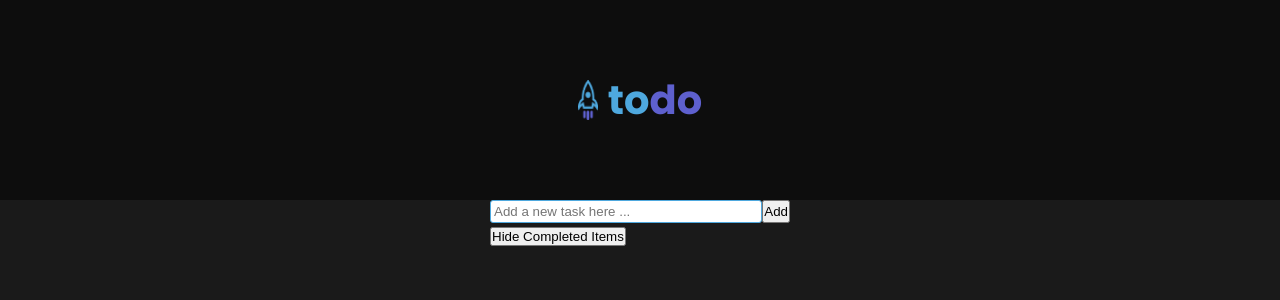
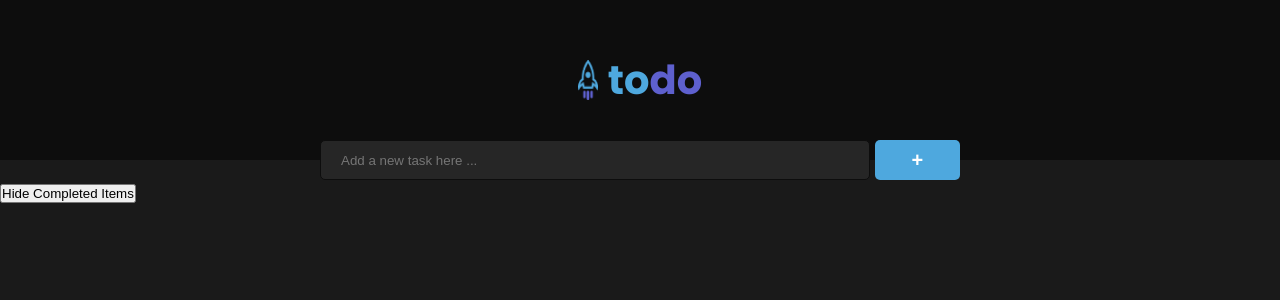
Before and after one commit to Kz0804/todo-list, a React (Create React App) app: page / in a window 1280 px wide. Shown: the top 300 px of the page. Built offline with nearby package versions, Linux system fonts and the light colour scheme; the HTML template or start-up script is replaced by a standard one.

Commit message:
Complete CSS styling for Adder component

```diff
--- a/src/App.scss
+++ b/src/App.scss
@@ -1,7 +1,20 @@
 $color-primary: #4ea8de;
+$color-primary-dark: #1e6f9f;
 $color-secondary: #5e60ce;
+$color-tertiary: #262626;
 $background-color-primary: #0d0d0d;
 $background-color-secondary: #1a1a1a;
+$font-color: #fff;
+
+@mixin button-styles($color: $color-primary) {
+  width: 10rem;
+  border: none;
+  border-radius: 0.5rem;
+  color: $font-color;
+  font-size: 2rem;
+  font-weight: bold;
+  background-color: $color;
+}
 
 .container {
   display: flex;
@@ -16,7 +29,7 @@ header {
   justify-content: center;
   align-items: center;
   width: 100%;
-  height: 25%;
+  height: 20%;
   background-color: $background-color-primary;
 
   h1 {
@@ -35,16 +48,44 @@ header {
   }
 }
 
-.task__adder {
-  width: 30rem;
-  display: flex;
-  justify-content: center;
+main {
+  width: 100%;
+  .task__adder {
+    margin: 0 auto;
+    width: 50%;
+    height: 4rem;
+    margin-top: -2rem;
+    display: flex;
+    justify-content: center;
 
-  input {
-    width: 100%;
-    padding: 0.3rem;
-    border: 1px solid $color-primary;
-    border-radius: 3px;
+    input {
+      width: 100%;
+      padding: 0.3rem 0 0.3rem 2rem;
+      border: 1px solid $background-color-primary;
+      border-radius: 0.5rem;
+      margin-right: 0.5rem;
+      color: $font-color;
+      background-color: $color-tertiary;
+    }
+
+    .btn-add {
+      @include button-styles($color-primary);
+
+      &:hover {
+        cursor: pointer;
+        font-size: 3rem;
+        background-color: #1e6f9f;
+        transition: 0.8s ease;
+      }
+    }
+
+    .btn-succeed {
+      @include button-styles($color-primary-dark);
+
+      &:hover {
+        transition: 0.5s ease-out;
+      }
+    }
   }
 }
 
--- a/src/components/Task/components/Adder.jsx
+++ b/src/components/Task/components/Adder.jsx
@@ -3,11 +3,18 @@ import React, { useState } from 'react';
 const Adder = ({ onAdd }) => {
   const [id, setId] = useState(1);
   const [content, setContent] = useState('');
+  const [success, setSuccess] = useState(false);
 
   const handleAdd = () => {
-    content.trim() && onAdd({ id: id, content: content, completed: false });
-    setId(id + 1);
-    setContent('');
+    if (content.trim()) {
+      onAdd({ id: id, content: content, completed: false });
+      setId(id + 1);
+      setContent('');
+      setSuccess(true);
+      setTimeout(() => {
+        setSuccess(false);
+      }, 600);
+    }
   };
 
   return (
@@ -19,9 +26,13 @@ const Adder = ({ onAdd }) => {
         value={content}
         onChange={(event) => setContent(event.target.value)}
       />
-      <button className="btn-add" onClick={handleAdd}>
-        Add
-      </button>
+      {!success ? (
+        <button className="btn-add" onClick={handleAdd}>
+          <span>+</span>
+        </button>
+      ) : (
+        <button className="btn-succeed">✓</button>
+      )}
     </div>
   );
 };
```
